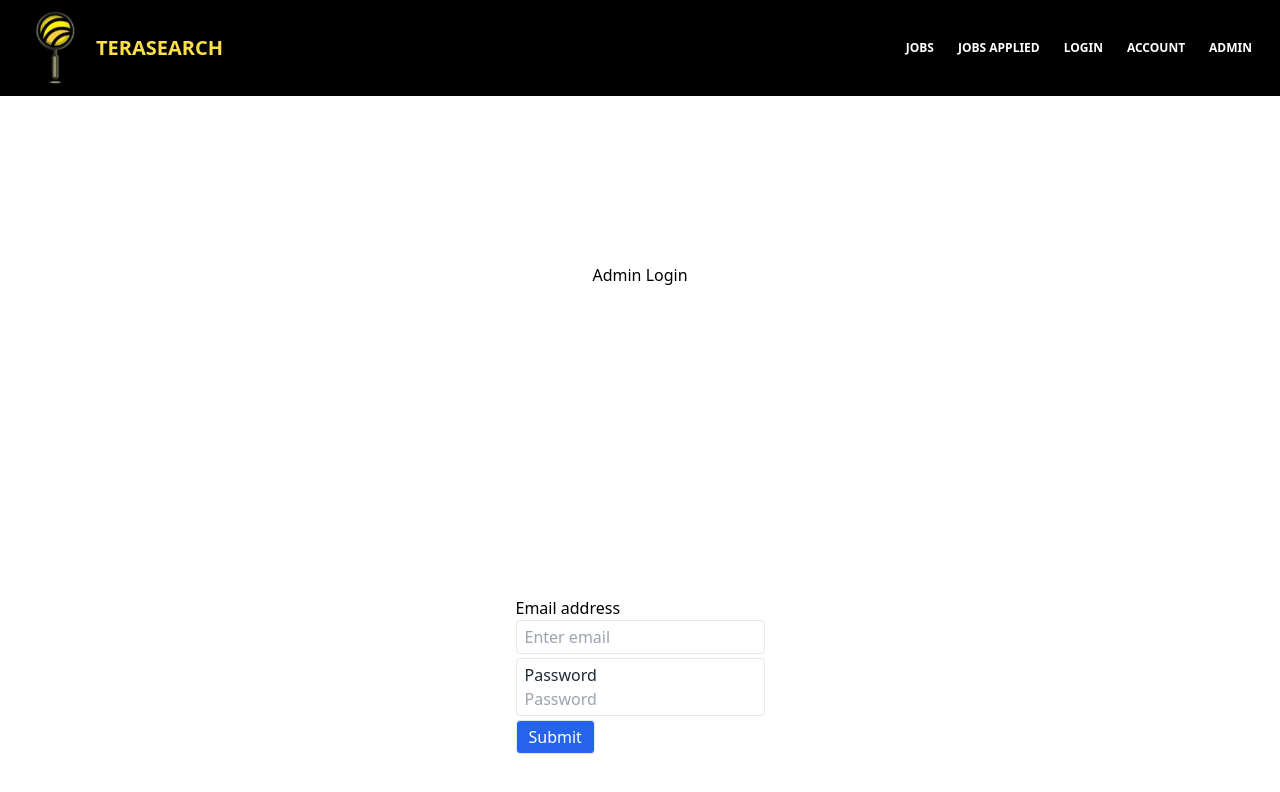
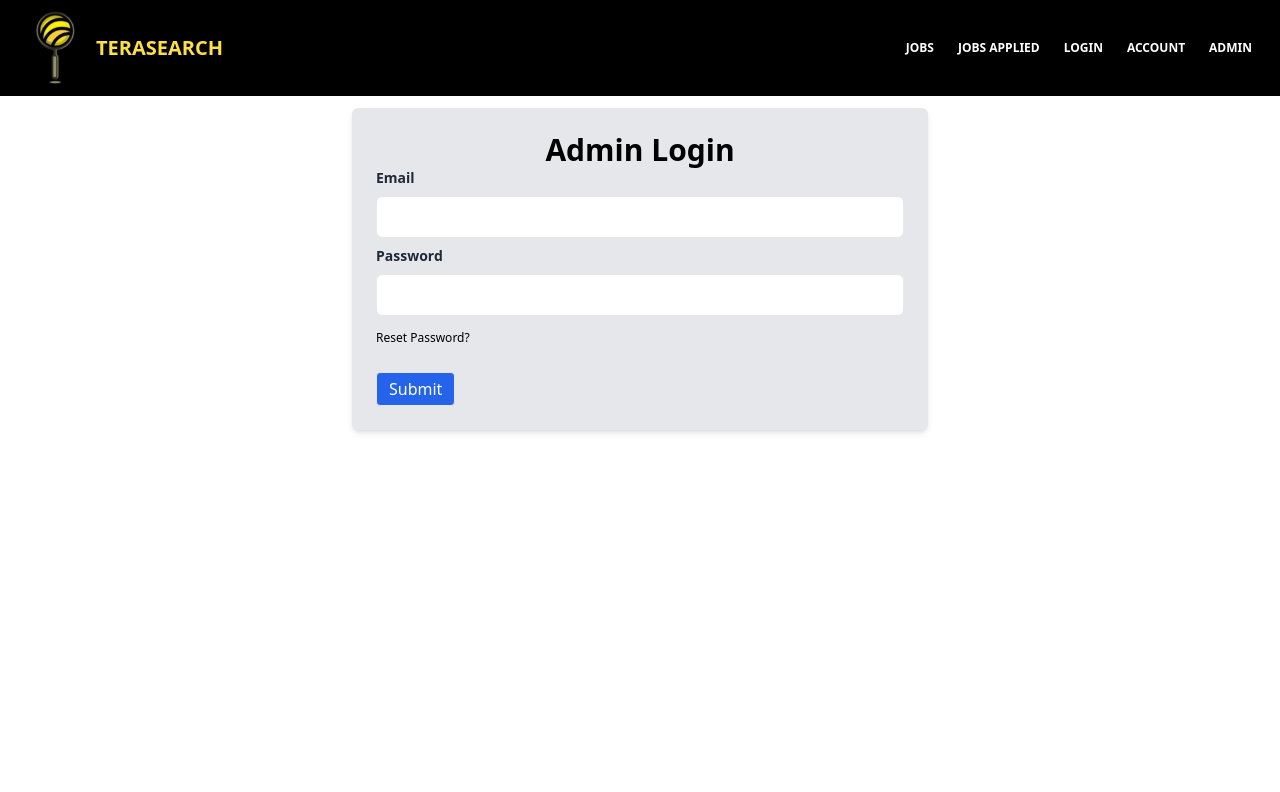
Before and after one commit to BhupinderSinghVirdi/JobsDashboard, an Angular app in the folder jobsdashboard-angular/: page /admin-login in a window 1280 px wide. Shown: the top 792 px of the page. Built offline with nearby package versions, Linux system fonts and the light colour scheme.

Commit message:
Functional Admin Login portal

```diff
--- a/jobsdashboard-angular/src/app/admin-login/admin-login.component.html
+++ b/jobsdashboard-angular/src/app/admin-login/admin-login.component.html
@@ -1,11 +1,24 @@
-
-<div class="grid place-items-center h-screen">
-  <p>Admin Login</p>
+<div class="h-10">
+    <div class="w-full p-6 m-auto bg-gray-200 rounded-md shadow-md lg:max-w-xl">
+        <h1 class="text-3xl font-semibold text-center text-grey-500">
+           Admin Login
+        </h1>
+        <p *ngIf="!loginValid">
+            The Username or Password did not match
+        </p>
         <form [formGroup]="loginForm" (ngSubmit)="onSubmit()" novalidate>
-    <div class="">
-        <label for="exampleInputEmail1">Email address</label>
-  <input type="email" class="block appearance-none w-full py-1 px-2 mb-1 text-base leading-normal bg-white text-gray-800 border border-gray-200 rounded
-  " formControlName="email" placeholder="Enter email">
+            <div class="mb-2">
+                <label
+                    for="email"
+                    class="block text-sm font-semibold text-gray-800"
+                >
+                    Email
+                </label>
+                <input
+                    type="email"
+                    class="block w-full px-4 py-2 mt-2 text-grey-500 bg-white border rounded-md focus:border-grey-400 focus:ring-grey-300 focus:outline-none focus:ring focus:ring-opacity-40"
+                    formControlName="email"
+                />
                 <small class="block mt-1 text-gray-700"
     *ngIf="loginForm.controls.email.touched && loginForm.controls.email.errors?.required">
       Please enter an email address....
@@ -16,12 +29,28 @@
     Invalid Email address
   </small>
             </div>
-
-<div class="block appearance-none w-full py-1 px-2 mb-1 text-base leading-normal bg-white text-gray-800 border border-gray-200 rounded">
-  <label for="exampleInputPassword1">Password</label>
-  <br>
-  <input type="password" class="form-control" formControlName="password" placeholder="Password">
+            <div class="mb-2">
+                <label
+                    for="password"
+                    class="block text-sm font-semibold text-gray-800"
+                >
+                    Password
+                </label>
+                <input
+                    type="password"
+                    class="block w-full px-4 py-2 mt-2 text-purple-700 bg-white border rounded-md focus:border-purple-400 focus:ring-purple-300 focus:outline-none focus:ring focus:ring-opacity-40"
+                    formControlName="password"
+                />
             </div>
+            <a
+                href="#"
+                class="text-xs text-grey-600 hover:underline"
+            >
+                Reset Password?
+            </a>
+            <div class="mt-6">
                 <button type="submit" class="inline-block align-middle text-center select-none border font-normal whitespace-no-wrap rounded py-1 px-3 leading-normal no-underline bg-blue-600 text-white hover:bg-blue-600" [disabled]="!loginForm.valid">Submit</button>
+            </div>
         </form>
     </div>
+</div>
--- a/jobsdashboard-angular/src/app/admin-login/admin-login.component.ts
+++ b/jobsdashboard-angular/src/app/admin-login/admin-login.component.ts
@@ -1,5 +1,7 @@
 import { Component } from '@angular/core';
 import { FormControl, FormGroup, Validators } from '@angular/forms';
+import { AuthService } from '../auth.service';
+import { Router } from '@angular/router';
 
 @Component({
   selector: 'app-admin-login',
@@ -8,7 +10,8 @@ import { FormControl, FormGroup, Validators } from '@angular/forms';
 })
 export class AdminLoginComponent {
   loginForm: FormGroup;
-  constructor() {
+  public loginValid = true;
+  constructor(private authService: AuthService, private router: Router) {
     this.loginForm = new FormGroup({
       email: new FormControl('', [Validators.required, Validators.email]),
       password: new FormControl('', [Validators.required])
@@ -16,9 +19,24 @@ export class AdminLoginComponent {
   }
 
   onSubmit() {
-    if(this.loginForm.valid) {
-      console.log(this.loginForm.value);
-    }
+    this.authService.authenticateUser(this.loginForm.value.email,this.loginForm.value.password).subscribe(
+      (data)=>{
+        if(data.message === "login successful")
+        {
+            console.log(data)
+            this.loginValid=true
+            this.router.navigateByUrl('')
+        }
+        else
+        {
+          console.log("Login failed in else")
+          this.loginValid=false
+        }
+      },
+      (error)=>{
+        console.error(error);
+      }
+    )
   }
 
 
--- /dev/null
+++ b/jobsdashboard-angular/src/app/auth.service.ts
@@ -0,0 +1,18 @@
+import { Injectable } from '@angular/core';
+import { HttpClient } from '@angular/common/http';
+import { Observable } from 'rxjs';
+
+
+@Injectable({
+  providedIn: 'root'
+})
+export class AuthService {
+
+  constructor(private http: HttpClient) { }
+
+  authenticateUser(email: string, password: string): Observable<any> {
+    const user = { email, password };
+    return this.http.post('http://localhost:3001/api/admins/login', user);
+  }
+
+}
```
Also changed, not shown: 1 other file (tests, documents, lock files or other folders). Lines whose indentation alone changed are shown as unchanged.
